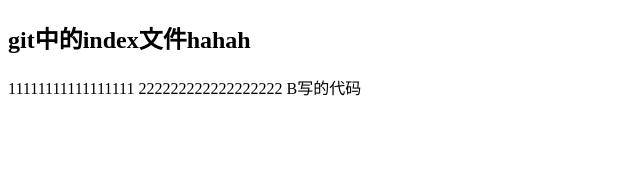
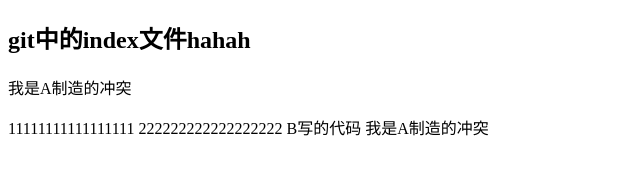
Before and after one commit to liujia-boop/git-demo, a plain HTML site: page index.html in a window 1280 px wide. Shown: the whole page, without its empty margins (0-640 px from the left). Drawn offline with Linux system fonts and the light colour scheme.

Commit message:
A制造的冲突

```diff
--- a/index.html
+++ b/index.html
@@ -9,7 +9,10 @@
 
 <body>
     <h2>git中的index文件hahah</h2>
-    11111111111111111 222222222222222222 B写的代码
+    <p>我是A制造的冲突</p>
+    <div>
+        11111111111111111 222222222222222222 B写的代码 我是A制造的冲突
+    </div>
 </body>
 
 </html>
```
